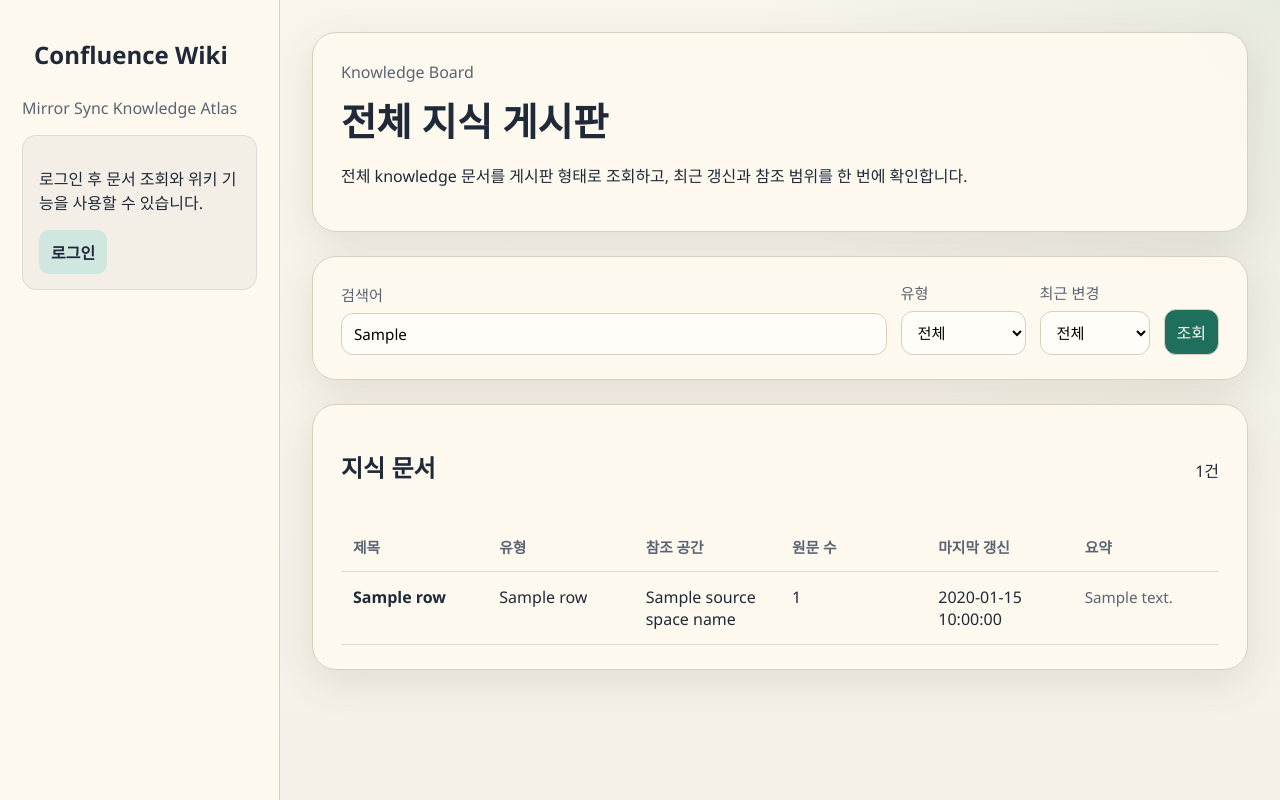
After one commit to flybywind2/confluence_wiki, a FastAPI app: template app/templates/knowledge_board.html in a window 1280 px wide. The commit adds this page. Run offline with FastAPI, Linux system fonts and the light colour scheme; the template is opened without the code that fills it: most values are stand-ins (such as "Sample title", 1, 10 or a date in 2020); parts of the project's set-up code (start-up, migrations or seed data) failed here and were passed over.

Commit message:
feat: add knowledge board and admin delete action

```diff
--- a/app/static/app.css
+++ b/app/static/app.css
@@ -191,6 +191,7 @@ body {
   font-size: 0.95rem;
 }
 .facet-form select,
+.facet-form input,
 .facet-form button {
   border: 1px solid var(--line);
   border-radius: 12px;
@@ -202,6 +203,50 @@ body {
   background: var(--accent);
   color: #fffaf0;
   cursor: pointer;
+}
+.knowledge-board-filter label:first-child {
+  min-width: min(360px, 100%);
+  flex: 1 1 320px;
+}
+.knowledge-board-card {
+  display: grid;
+  gap: 18px;
+}
+.knowledge-board-table-wrap {
+  overflow: auto;
+}
+.knowledge-board-table {
+  width: 100%;
+  border-collapse: collapse;
+  table-layout: fixed;
+}
+.knowledge-board-table th,
+.knowledge-board-table td {
+  padding: 14px 12px;
+  border-bottom: 1px solid rgba(216, 207, 190, 0.7);
+  text-align: left;
+  vertical-align: top;
+  word-break: break-word;
+}
+.knowledge-board-table th {
+  font-size: 0.92rem;
+  color: var(--muted);
+}
+.knowledge-board-table td:first-child {
+  width: 20%;
+}
+.knowledge-board-table td:nth-child(6) {
+  color: var(--muted);
+  font-size: 0.95rem;
+  line-height: 1.55;
+}
+.knowledge-board-table a {
+  color: var(--ink);
+  font-weight: 700;
+  text-decoration: none;
+}
+.knowledge-board-table a:hover {
+  color: var(--accent);
 }
 .page-list { list-style: none; padding: 0; margin: 0; display: grid; gap: 12px; }
 .page-list li { padding: 14px 0; border-bottom: 1px solid rgba(216, 207, 190, 0.7); }
@@ -262,6 +307,13 @@ body {
   border: 0;
   cursor: pointer;
   font: inherit;
+}
+.source-link-danger {
+  background: #fff1f2;
+  color: #be123c;
+}
+.source-link-danger:hover {
+  color: #9f1239;
 }
 .wiki-body { line-height: 1.9; font-size: 1.03rem; }
 .wiki-body .inline-source-citation {
@@ -990,6 +1042,9 @@ body {
     min-height: auto;
     overflow: visible;
   }
+  .knowledge-board-table {
+    table-layout: auto;
+  }
   .hero-card { flex-direction: column; }
   .graph-legend-panels {
     min-width: 0;
--- a/app/templates/base.html
+++ b/app/templates/base.html
@@ -35,6 +35,7 @@
         </section>
         <nav class="sidebar-nav">
           <a href="/">문서 홈</a>
+          <a href="/knowledge-board">전체 지식</a>
           <a href="/graph{% if selected_space and selected_space != 'all' %}?space={{ selected_space }}{% endif %}">Graph View</a>
         </nav>
         <form class="search-box" action="/search" method="get">
--- /dev/null
+++ b/app/templates/knowledge_board.html
@@ -0,0 +1,76 @@
+{% extends "base.html" %}
+{% block title %}전체 지식 게시판{% endblock %}
+{% block content %}
+<section class="hero-card knowledge-board-hero">
+  <div>
+    <span class="eyebrow">Knowledge Board</span>
+    <h1>전체 지식 게시판</h1>
+    <p>전체 knowledge 문서를 게시판 형태로 조회하고, 최근 갱신과 참조 범위를 한 번에 확인합니다.</p>
+  </div>
+</section>
+
+<section class="list-card facet-card">
+  <form class="facet-form knowledge-board-filter" action="/knowledge-board" method="get">
+    <label>
+      <span>검색어</span>
+      <input type="text" name="q" value="{{ board_query or '' }}" placeholder="지식 제목, slug, 요약 검색" />
+    </label>
+    <label>
+      <span>유형</span>
+      <select name="kind">
+        <option value="all" {% if selected_kind == 'all' %}selected{% endif %}>전체</option>
+        <option value="keyword" {% if selected_kind == 'keyword' %}selected{% endif %}>키워드 문서</option>
+        <option value="query" {% if selected_kind == 'query' %}selected{% endif %}>검색 위키</option>
+        <option value="analysis" {% if selected_kind == 'analysis' %}selected{% endif %}>분석 문서</option>
+        <option value="lint" {% if selected_kind == 'lint' %}selected{% endif %}>Lint Report</option>
+      </select>
+    </label>
+    <label>
+      <span>최근 변경</span>
+      <select name="recent">
+        <option value="all" {% if selected_recent == 'all' %}selected{% endif %}>전체</option>
+        <option value="7d" {% if selected_recent == '7d' %}selected{% endif %}>최근 7일</option>
+        <option value="30d" {% if selected_recent == '30d' %}selected{% endif %}>최근 30일</option>
+      </select>
+    </label>
+    <button type="submit">조회</button>
+  </form>
+</section>
+
+<section class="list-card knowledge-board-card">
+  <div class="section-header">
+    <h2>지식 문서</h2>
+    <span>{{ board_rows|length }}건</span>
+  </div>
+  {% if board_rows %}
+  <div class="knowledge-board-table-wrap">
+    <table class="knowledge-board-table">
+      <thead>
+        <tr>
+          <th>제목</th>
+          <th>유형</th>
+          <th>참조 공간</th>
+          <th>원문 수</th>
+          <th>마지막 갱신</th>
+          <th>요약</th>
+        </tr>
+      </thead>
+      <tbody>
+        {% for row in board_rows %}
+        <tr>
+          <td><a href="{{ row.href }}">{{ row.title }}</a></td>
+          <td>{{ row.kind_label }}</td>
+          <td>{{ row.source_space_names | join(', ') }}</td>
+          <td>{{ row.source_count }}</td>
+          <td>{{ row.updated_at_label }}</td>
+          <td>{{ row.summary or '-' }}</td>
+        </tr>
+        {% endfor %}
+      </tbody>
+    </table>
+  </div>
+  {% else %}
+  <p class="empty-state">조건에 맞는 지식 문서가 없습니다.</p>
+  {% endif %}
+</section>
+{% endblock %}
```
Also changed, not shown: app/api/routes.py (+109 -0 lines), app/services/knowledge_service.py (+60 -0 lines), app/templates/page.html (+10 -0 lines), tests/api/test_pages.py (+80 -0 lines).
